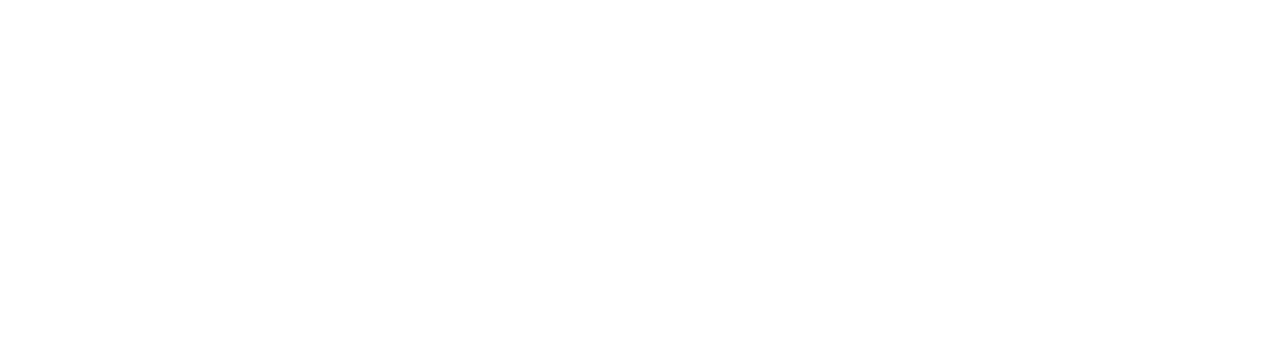
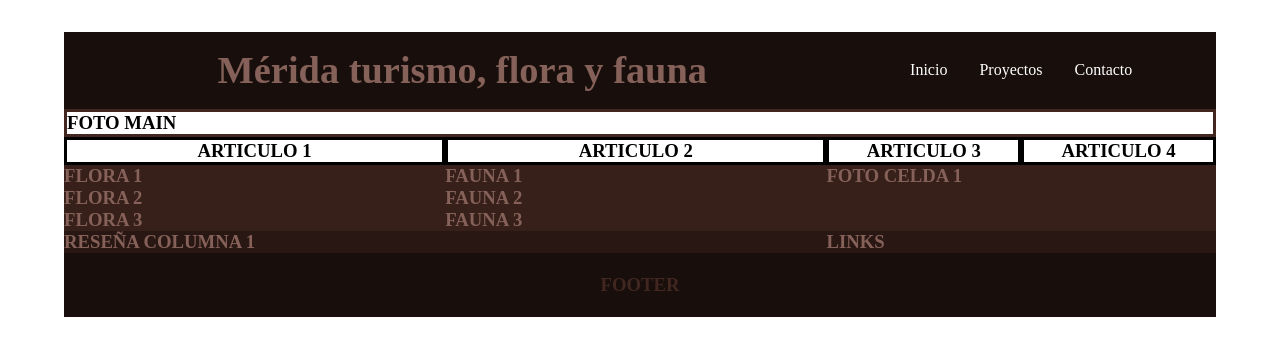
Before and after one commit to JLbr2022/css-Aula08, a plain HTML site: page index.html in a window 1280 px wide. Drawn offline with Linux system fonts and the light colour scheme.

Commit message:
Maquetacion completada

```diff
--- a/css/main.css
+++ b/css/main.css
@@ -0,0 +1,281 @@
+* {
+  margin: 0;
+  padding: 0;
+  box-sizing: border-box;
+}
+
+.body {
+  background-color: #FFFFFF;
+}
+
+.header {
+  grid-area: header;
+  height: 6.7em;
+  gap: 0;
+  background-color: #180E0C;
+  color: #FFFFFF;
+}
+
+.navigation {
+  grid-area: navigation;
+}
+
+.navbar ul,
+li,
+a {
+  /* color: rgb(105, 123, 137); */
+  color: #856159;
+  font-size: 1em;
+  text-decoration: none;
+  padding: 0em 0.5em;
+  list-style: none;
+  display: flex;
+  /* flex-direction: column; */
+  align-items: center;
+  justify-content: center;
+  /* display: inline-block; */
+}
+
+.navbar a:hover {
+  background-color: #856159;
+  box-shadow: .1em .1em #180e0c;
+  color: #180e0c;
+  transition: all 1s linear;
+  border-radius: .5em;
+}
+
+.fotoMain {
+  grid-area: fotoMain;
+  border-color: #412720;
+  border-style: solid;
+}
+
+.articulo1 {
+  grid-area: articulo1;
+  border-color: #000000;
+  border-style: solid;
+
+}
+
+.articulo2 {
+  grid-area: articulo2;
+  border-color: #000000;
+  border-style: solid;
+
+}
+
+.articulo3 {
+  grid-area: articulo3;
+  border-color: #000000;
+  border-style: solid;
+
+}
+
+.articulo4 {
+  grid-area: articulo4;
+  border-color: #000000;
+  border-style: solid;
+}
+
+.flora1 {
+  grid-area: flora1;
+  background-color: #37201A;
+  color: #856159;
+}
+
+.flora2 {
+  grid-area: flora2;
+  background-color: #37201A;
+  color: #856159;
+}
+
+.flora3 {
+  grid-area: flora3;
+  background-color: #37201A;
+  color: #856159;
+}
+
+.fauna1 {
+  grid-area: fauna1;
+  background-color: #37201A;
+  color: #856159;
+}
+
+.fauna2 {
+  grid-area: fauna2;
+  background-color: #37201A;
+  color: #856159;
+}
+
+.fauna3 {
+  grid-area: fauna3;
+  background-color: #37201A;
+  color: #856159;
+}
+
+.scmfoto {
+  grid-area: scmfoto;
+  background-color: #37201A;
+  color: #856159;
+}
+
+.scbresena1 {
+  grid-area: scbresena1;
+  background-color: #37201A;
+  color: #856159;
+}
+
+.scblinks {
+  grid-area: scblinks;
+  background-color: #37201A;
+  color: #856159;
+}
+
+.footer {
+  grid-area: footer;
+  height: 2.6em;
+  background-color: #180e0c;
+  color: #412720;
+}
+
+.container .sidebar,
+.container .header,
+.container .footer,
+.container .articulo1,
+.container .articulo2,
+.container .articulo3,
+.container .articulo4 {
+  display: flex;
+  flex-direction: row;
+  align-items: center;
+  justify-content: center;
+}
+
+/* RESPONSIVITY TO MOBILE DEVICES */
+
+.container {
+  width: 90%;
+  margin: 2em auto;
+  /* gap: 0em; */
+  display: grid;
+  grid-template-areas:
+    "header     header"
+    "fotoMain   fotoMain"
+    "articulo1  articulo2"
+    "articulo3  articulo4"
+    "flora1     flora1"
+    "flora2     flora2"
+    "flora3     flora3"
+    "fauna1     fauna1"
+    "fauna2     fauna2"
+    "fauna3     fauna3"
+    "scmfoto    scmfoto"
+    "scbresena1 scbresena1"
+    "scblinks   scblinks"
+    "navigation navigation"
+    "footer     footer";
+}
+
+/* RESPONSIVITY TO TABLET DEVICES */
+
+@media (min-width: 620px) {
+  .container {
+    grid-template-areas:
+      "header     header"
+      "navigation navigation"
+      "fotoMain   fotoMain"
+      "articulo1  articulo2"
+      "articulo3  articulo4"
+      "flora1     fauna1"
+      "flora2     fauna2"
+      "flora3     fauna3"
+      "scmfoto    scmfoto"
+      "scbresena1 scblinks"
+      "links      links"
+      "footer     footer";
+  }
+
+  .container .header {
+    gap: .5em;
+    display: flex;
+    align-items: center;
+    justify-content: space-around;
+  }
+
+  .container .scbresena1,
+  .container .scblinks {
+    background-color: #291713;
+  }
+
+  .container .header .navbar ul,
+  li,
+  a {
+    padding: 0.1em 0.5em;
+  }
+
+  .container .footer {
+    height: 4em;
+    margin: 0;
+    gap: 0;
+
+  }
+}
+
+/* RESPONSIVITY TO >= 950 */
+
+@media (min-width: 1050px) {
+  .container {
+    width: 90%;
+    margin: 2em auto;
+    grid-template-areas:
+      "header     header      navigation navigation"
+      "fotoMain   fotoMain    fotoMain  fotoMain"
+      "articulo1  articulo2   articulo3 articulo4"
+      "flora1     fauna1      scmfoto   scmfoto"
+      "flora2     fauna2      scmfoto   scmfoto"
+      "flora3     fauna3      scmfoto   scmfoto"
+      "scbresena1 scbresena1  scblinks  scblinks"
+      "footer     footer      footer    footer";
+  }
+
+  .container .header,
+  .container .navigation {
+    background-color: #180e0c;
+    color: #856159;
+    margin-left: 0%;
+    height: 6em;
+    font-size: larger;
+    height: 4em;
+    display: flex;
+    align-items: center;
+    justify-content: space-between;
+  }
+
+  .container .navigation,
+  .navbar ul,
+  li,
+  a {
+    color: #FFFFFF;
+    background-color: #180E0C;
+    font-size: 1em;
+    height: 4.8em;
+    text-decoration: none;
+    list-style: none;
+    display: flex;
+    align-items: center;
+    justify-content: center;
+  }
+
+  .container .scbresena1,
+  .container .scblinks {
+    background-color: #291713;
+  }
+
+  .container .header {
+    padding-left: 8em;
+  }
+
+  .container .footer {
+    height: 4em;
+  }
+}
--- a/index.html
+++ b/index.html
@@ -5,11 +5,85 @@
   <meta charset="UTF-8">
   <meta http-equiv="X-UA-Compatible" content="IE=edge">
   <meta name="viewport" content="width=device-width, initial-scale=1.0">
+  <link rel="stylesheet" href="css/main.css">
   <title>Mérida - Turismo, Flora y Fauna</title>
 </head>
 
 <body>
+  <div class="container">
+    <!-- TOP SECTION -->
+    <!-- <section class="sctop"> -->
+    <header class="header">
+      <h1>Mérida turismo, flora y fauna</h1>
+    </header>
+    <div class="navigation">
+      <nav class="navbar">
+        <ul>
+          <li><a href="#">Inicio</a></li>
+          <li><a href="#">Proyectos</a></li>
+          <li><a href="#">Contacto</a></li>
+        </ul>
+      </nav>
+    </div>
+    <!-- <div class="navbar">
+      <h3>NAVBAR</h3>
+    </div> -->
+    <div class="fotoMain">
+      <h3>FOTO MAIN</h3>
+    </div>
+    <div class="articulo1">
+      <h3>ARTICULO 1</h3>
+    </div>
+    <div class="articulo2">
+      <h3>ARTICULO 2</h3>
+    </div>
+    <div class="articulo3">
+      <h3>ARTICULO 3</h3>
+    </div>
+    <div class="articulo4">
+      <h3>ARTICULO 4</h3>
+    </div>
+    <!-- </section> -->
+    <!-- MIDDLE SECTION -->
+    <!-- <section class="scmiddle"> -->
+    <div class="flora1">
+      <h3>FLORA 1</h3>
+    </div>
+    <div class="flora2">
+      <h3>FLORA 2</h3>
+    </div>
+    <div class="flora3">
+      <h3>FLORA 3</h3>
+    </div>
+    <div class="fauna1">
+      <h3>FAUNA 1</h3>
+    </div>
+    <div class="fauna2">
+      <h3>FAUNA 2</h3>
+    </div>
+    <div class="fauna3">
+      <h3>FAUNA 3</h3>
+    </div>
+    <div class="scmfoto">
+      <h3>FOTO CELDA 1</h3>
+    </div>
+    <!-- </section> -->
 
+    <!-- BOTTOM SECTION -->
+
+    <!-- <section class="scbottom"> -->
+    <div class="scbresena1">
+      <h3>RESEÑA COLUMNA 1</h3>
+    </div>
+    <div class="scblinks">
+      <h3>LINKS</h3>
+    </div>
+    <!-- </section> -->
+    <footer class="footer">
+      <h3>FOOTER</h3>
+    </footer>
+
+  </div>
 </body>
 
 </html>
```
